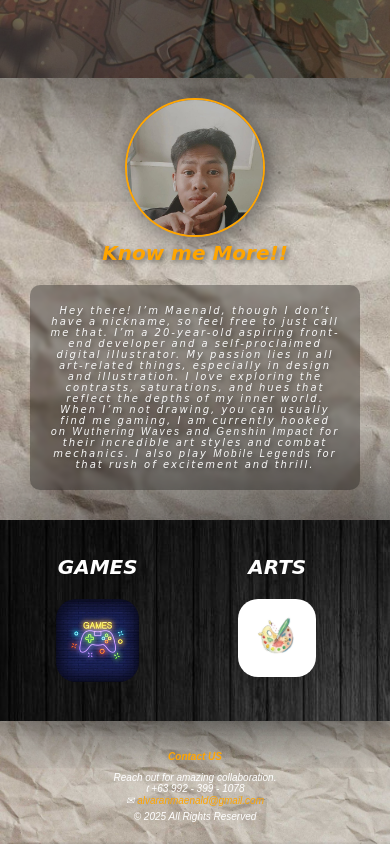
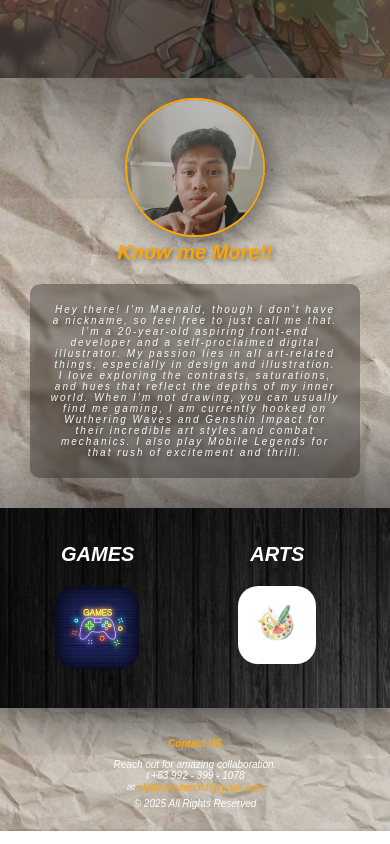
Before and after one commit to MaenaldAlvaran/Maenald_Alvaran_BSCOE12A1, a plain HTML site: page index.html in a window 390 px wide. Shown: the part 766-1610 px from the top of the page. Drawn offline with Linux system fonts and the light colour scheme.

Commit message:
Update index.css

```diff
--- a/index.css
+++ b/index.css
@@ -145,7 +145,6 @@ h1{
     color:#f7f7f7;
     padding: 20px;
     letter-spacing: 2px;
-    font-family: cursive;
     font-weight: lighter;
     font-size: 20px;
     justify-content: center;
@@ -158,7 +157,6 @@ h1{
     color: orange;
     padding: 10px;
     font-size: 40px;
-    font-family: cursive;
     padding-top: 0;
     margin-top: 0;
 
@@ -188,7 +186,6 @@ section{
     transition: transform 1s ease-in-out;
 }
 .container h3{
-    font-family: cursive;
     font-size: 40px;
 }
 
@@ -346,7 +343,6 @@ section h2,h5, .game, .art, img{
         color:#f7f7f7;
         padding: 20px;
         letter-spacing: 2px;
-        font-family: cursive;
         font-weight: lighter;
         font-size: 10px;
         justify-content: center;
@@ -359,7 +355,6 @@ section h2,h5, .game, .art, img{
         color: orange;
         padding: 10px;
         font-size: 20px;
-        font-family: cursive;
         padding-top: 0;
         margin-top: 0;
 
@@ -384,7 +379,6 @@ section h2,h5, .game, .art, img{
         transition: transform 1s ease-in-out;
     }
     .container h3{
-        font-family: cursive;
         font-size: 20px;
     }
 
```
